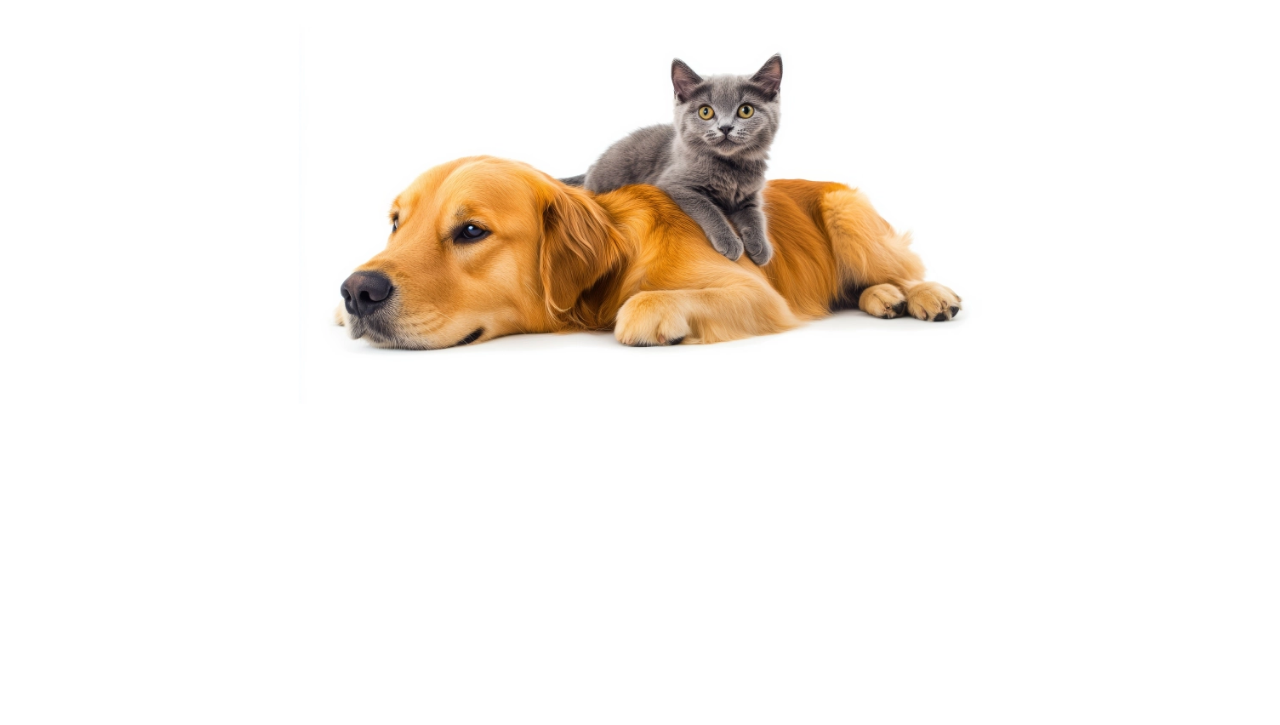
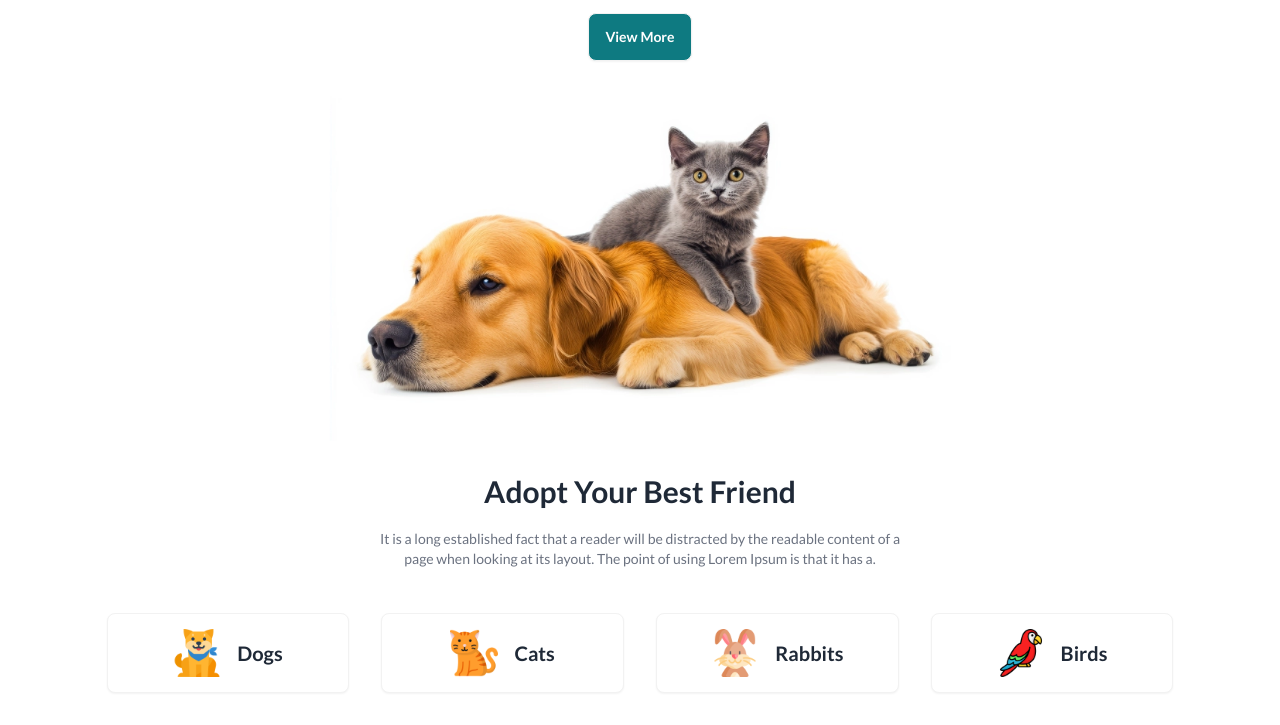
Before and after one commit to sabnira/pet-adoption-platform, a plain HTML site: page index.html in a window 1280 px wide. Shown: the part 451-1176 px from the top of the page. Before the commit the page ends 855 px from the top, so only its background shows below. Drawn offline with nearby package versions, Linux system fonts and the light colour scheme.

Commit message:
category design

```diff
--- a/index.html
+++ b/index.html
@@ -37,7 +37,7 @@
 
 </head>
 
-<body class="font-lato w-11/12 mx-auto">
+<body class="font-lato w-10/12 mx-auto">
     <!-- nav section -->
     <section>
         <div class="navbar bg-base-100">
@@ -88,6 +88,34 @@
     </section>
 
 
+    <!-- category section -->
+    <section class="my-8">
+        <div class="w-9/12 lg:w-6/12 content-center text-center mx-auto">
+            <h4 class="text-3xl font-bold">Adopt Your Best Friend</h4>
+            <p class="text-gray-500 text-sm my-5">It is a long established fact that a reader will be distracted by the readable content of a page when looking at its layout. The point of using Lorem Ipsum is that it has a.</p>
+        </div>
+
+        <div class="grid grid-cols-1 md:grid-cols-2 lg:grid-cols-4 gap-8 mt-6">
+
+            <button class="btn text-xl h-20 bg-white hover:bg-[rgba(14,122,129,0.1)] hover:border-[rgb(14,122,129)] hover:rounded-full">
+                <span><img src="./images/dog.png" alt="" class="w-12 h-12 mr-2"></span>
+                Dogs</button>
+
+            <button class="btn text-xl h-20 bg-white hover:bg-[rgba(14,122,129,0.1)] hover:border-[rgb(14,122,129)] hover:rounded-full">
+                <span><img src="./images/cat.png" alt="" class="w-12 h-12 mr-2"></span>
+                Cats</button>
+
+            <button class="btn text-xl h-20 bg-white hover:bg-[rgba(14,122,129,0.1)] hover:border-[rgb(14,122,129)] hover:rounded-full">
+                <span><img src="./images/rabbit.png" alt="" class="w-12 h-12 mr-2"></span>
+                Rabbits</button>
+
+            <button class="btn text-xl h-20 bg-white hover:bg-[rgba(14,122,129,0.1)] hover:border-[rgb(14,122,129)] hover:rounded-full">
+                <span><img src="./images/bird.png" alt="" class="w-12 h-12 mr-2"></span>
+                Birds</button>
+        </div>
+    </section>
+
+
 
 
 
```
Also changed, not shown: images/bird.png (added), images/cat.png (added), images/dog.png (added), images/rabbit.png (added).
